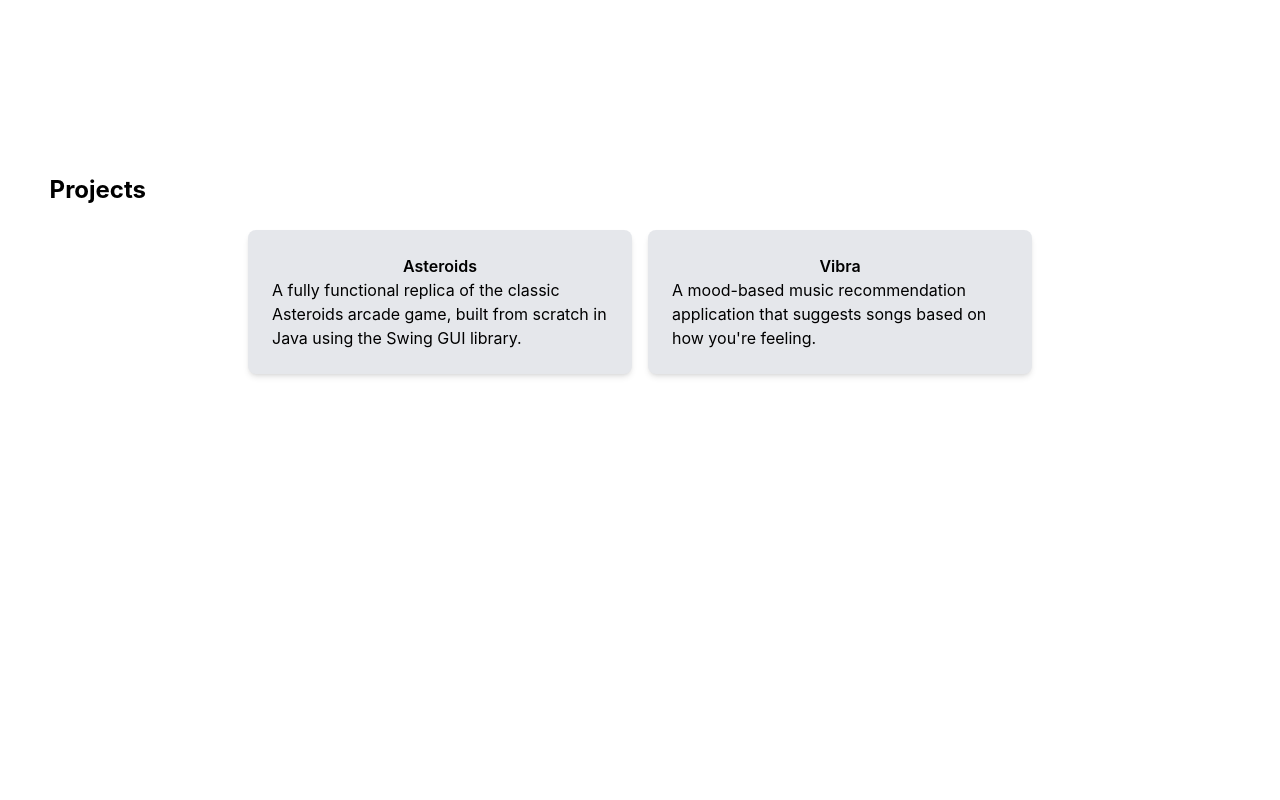
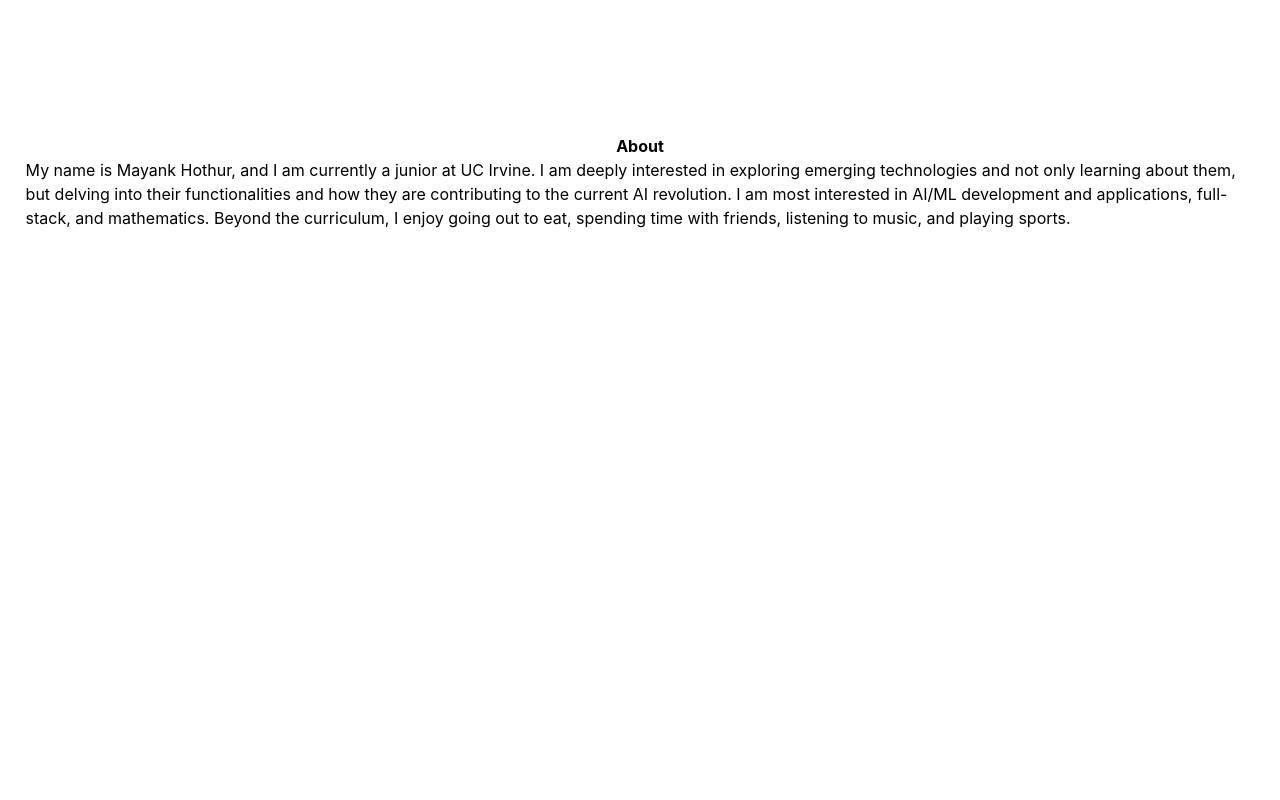
Before and after one commit to mankhot05/portfolio, a React (Vite) app in the folder client/: page / in a window 1280 px wide. Shown: the part 740-1540 px from the top of the page. Built offline with nearby package versions, Linux system fonts and the light colour scheme.

Commit message:
added about me section

```diff
--- a/client/src/App.tsx
+++ b/client/src/App.tsx
@@ -12,6 +12,16 @@ function App() {
                 B.S. Applied and Computational Mathematics, Minor in Computer Science, concentration in Data Science.
                 Currently a machine learning researcher in computational astrophysics: working on NASA SPHEREX.
             </p>
+        </div>
+      </section>
+      <section id="about" className="min-h-screen">
+        <div>
+          <h2 className="text-black font-bold text-center px-4">About</h2>
+          <p>My name is Mayank Hothur, and I am currently a junior at UC Irvine. I am deeply interested in exploring emerging technologies
+            and not only learning about them, but delving into their functionalities and how they are contributing to the current AI revolution.
+            I am most interested in AI/ML development and applications, full-stack, and mathematics. Beyond the curriculum, I enjoy going out to eat,
+            spending time with friends, listening to music, and playing sports.
+          </p>
         </div>
       </section>
       <section id="projects" className="min-h-screen">
@@ -44,9 +54,6 @@ function App() {
           </div>
         </div>
       </section>
-      <section id="about" className="min-h-screen">
-        {/* About content goes here */}
-      </section>
       <section id="apipage" className="min-h-screen">
         {/* API page content goes here */}
       </section>
```
